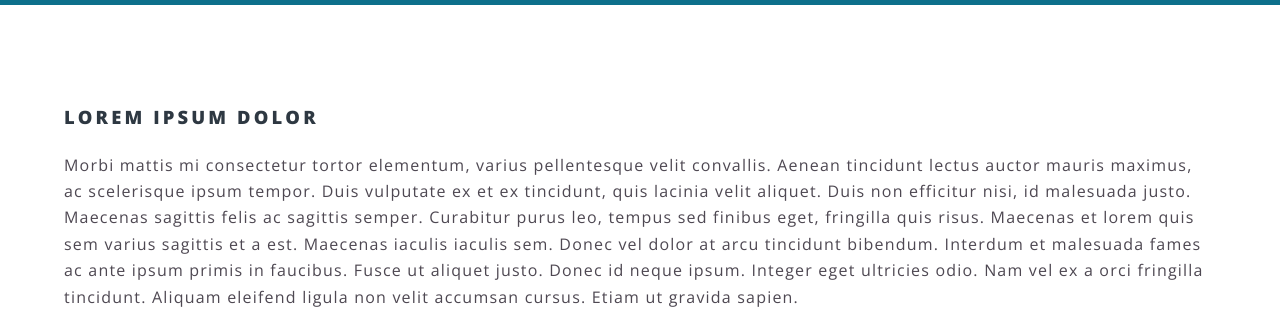
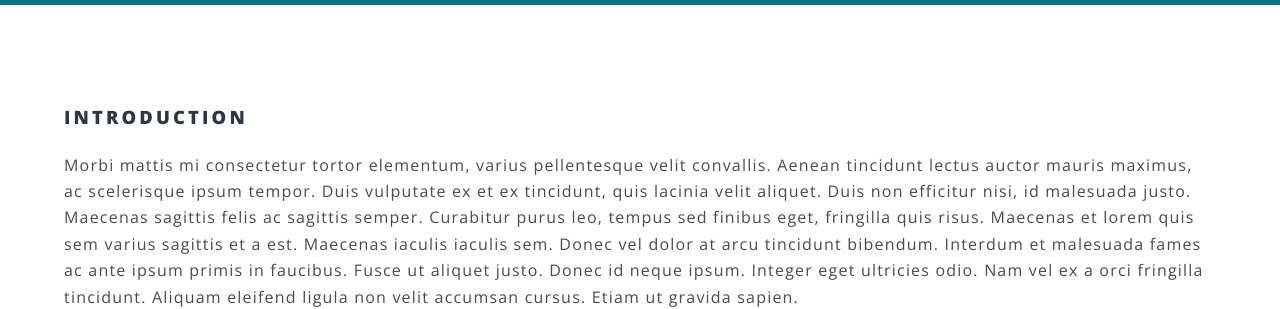
Before and after one commit to Lucia-Guitta/Lucia-Guitta.github.io, a Jekyll site: the page built from phdThesis.html, in a window 1280 px wide and 900 px high. Shown: the part 330-639 px from the top of the window. Built offline with Jekyll 4.4.1, drawn with Linux system fonts in a browser that asks for light colours; some web fonts are replaced.

```diff
--- a/_layouts/page.html
+++ b/_layouts/page.html
@@ -5,7 +5,9 @@
 
   <header>
     <h2>{{ page.title }}</h2>
-    <!--p>Aliquam ut ex ut interdum donec amet imperdiet eleifend</p-->
+    {% if my_page.title == 'Ph.D. thesis'%}
+    <p>Efficiently transferring deep reinforcement learning experience to industrial assets</p>
+    {% endif %}
   </header>
 
   <section class="wrapper style5">
--- a/index.html
+++ b/index.html
@@ -7,9 +7,6 @@
   <div class="inner">
     <h2>{{ site.title }}</h2>
     <p>{{ site.description | markdownify }}</p>
-    <!--ul class="actions">
-								<li><a href="#" class="button special">Activate</a></li>
-							</ul>-->
   </div>
   <a href="#one" class="more scrolly">Get to know me better</a>
 </section>
--- a/phdThesis.html
+++ b/phdThesis.html
@@ -3,7 +3,7 @@
 title: Ph.D. thesis
 ---
 
-<h3>Lorem ipsum dolor</h3>
+<h3>Introduction</h3>
 <p>Morbi mattis mi consectetur tortor elementum, varius pellentesque velit convallis. Aenean tincidunt lectus auctor
     mauris maximus, ac scelerisque ipsum tempor. Duis vulputate ex et ex tincidunt, quis lacinia velit aliquet. Duis non
     efficitur nisi, id malesuada justo. Maecenas sagittis felis ac sagittis semper. Curabitur purus leo, tempus sed
```
